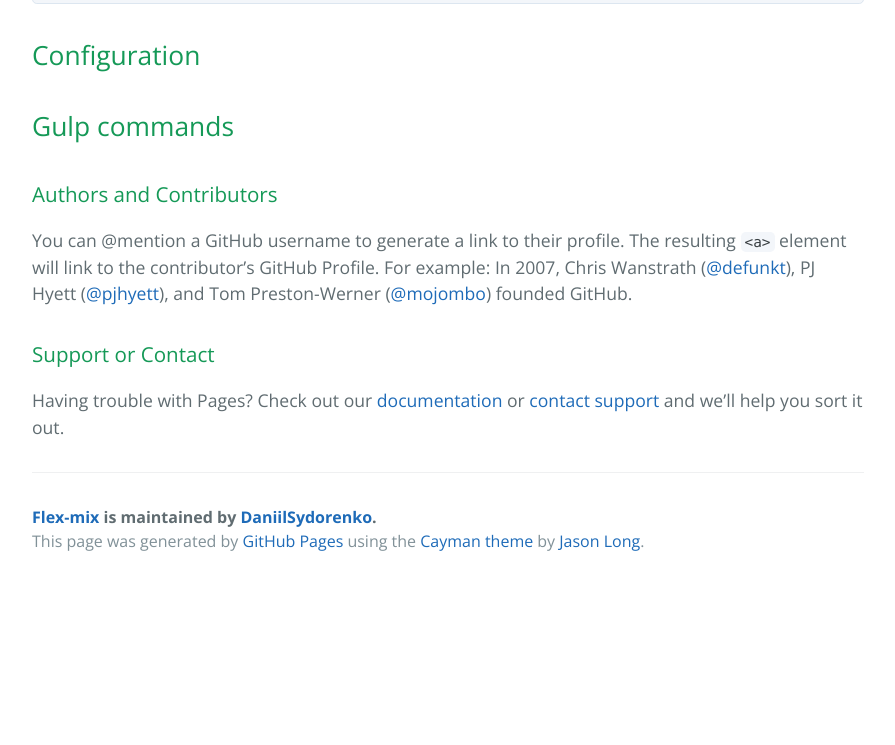
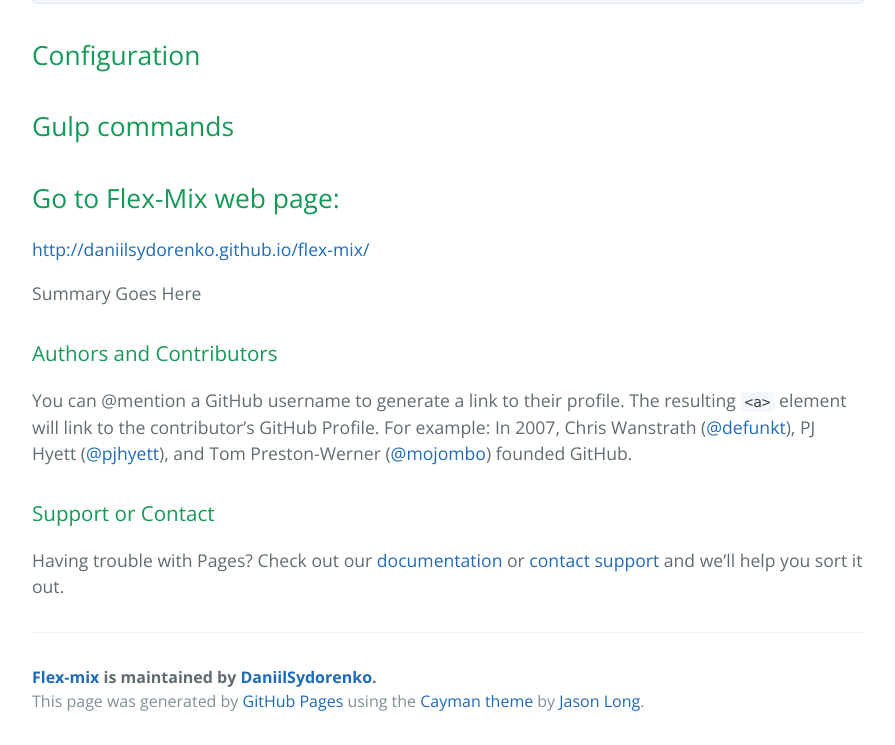
Before and after one commit to DaniilSydorenko/flex-mix, a plain HTML site: page index.html in a window 1280 px wide. Shown: the part 2434-3179 px from the top of the page, without its empty margins (192-1087 px from the left). Before the commit the page ends 3019 px from the top, so only its background shows below. Drawn offline with nearby package versions, Linux system fonts and the light colour scheme.

```diff
--- a/index.html
+++ b/index.html
@@ -106,6 +106,15 @@
 <h2>
 <a id="gulp-commands" class="anchor" href="#gulp-commands" aria-hidden="true"><span aria-hidden="true" class="octicon octicon-link"></span></a>Gulp commands</h2>
 
+<h2>
+<a id="go-to-flex-mix-web-page" class="anchor" href="#go-to-flex-mix-web-page" aria-hidden="true"><span aria-hidden="true" class="octicon octicon-link"></span></a>Go to Flex-Mix web page:</h2>
+
+<p><a href="http://daniilsydorenko.github.io/flex-mix/">http://daniilsydorenko.github.io/flex-mix/</a>
+<details>
+ <summary>Summary Goes Here</summary>
+ ...this is hidden, collapsable content...
+</details> </p>
+
 <h3>
 <a id="authors-and-contributors" class="anchor" href="#authors-and-contributors" aria-hidden="true"><span aria-hidden="true" class="octicon octicon-link"></span></a>Authors and Contributors</h3>
 
```
Also changed, not shown: params.json (+1 -1 lines).
